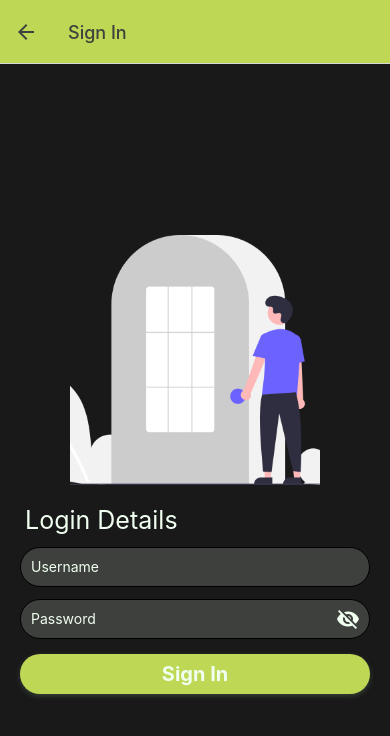
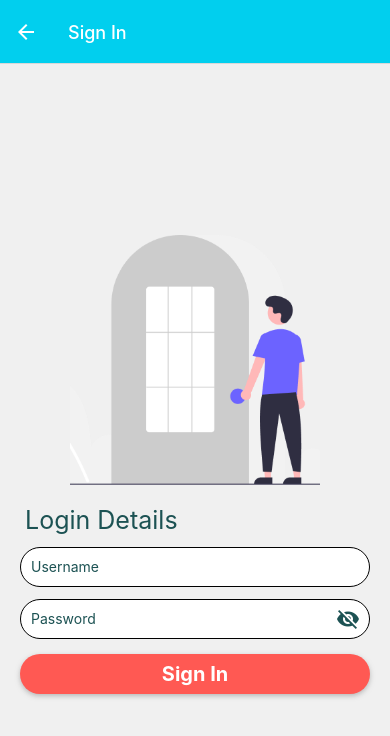
Before and after one commit to ysatynska/RunningApp, a React Native app: screen /login in a window 390 px wide. Shown: the top 736 px of the page. Built offline with nearby package versions, Linux system fonts and the light colour scheme.

Commit message:
Minor changes, revert to default theme

```diff
--- a/helperComponents/ThemeContext.js
+++ b/helperComponents/ThemeContext.js
@@ -13,7 +13,7 @@ export const useTheme = () => useContext(ThemeContext);
 // Define the ThemeProvider that will wrap all components using dynamic theme
 export const ThemeProvider = ({ children }) => {
     const { user } = useUser();
-    const [theme, setTheme] = useState(themes.dark); // Default theme
+    const [theme, setTheme] = useState(themes.default); // Default theme
 
     // Function to update theme when changed
     const toggleTheme = (themeName) => {
--- a/mainScreens/Settings.js
+++ b/mainScreens/Settings.js
@@ -79,7 +79,7 @@ export default function Settings ({ route, navigation }) {
 
     function changeFirstName () {
         if (firstName.length > 30 || firstName.length == 0) {
-            setError('Name must be beteween 1 and 30 characters.');
+            setError('First name must be beteween 1 and 30 characters.');
         } else {
             updateUser({...user, name: firstName});
             setSuccess(true);
@@ -134,7 +134,7 @@ export default function Settings ({ route, navigation }) {
                         <Text style={[sharedStyles.subscriptText, {width: 80, textAlign: 'left', fontWeight: 'bold'}]}>
                             Password
                         </Text>
-                        <InputFields.Password password={password} setPassword={setPassword} isPasswordVisible={isPasswordVisible} togglePasswordVisibility={togglePasswordVisibility} marginTop={0} width={130} height={35} iconTop={-8}/>
+                        <InputFields.Password password={password} setPassword={setPassword} isPasswordVisible={isPasswordVisible} togglePasswordVisibility={togglePasswordVisibility} marginTop={0} width={130} height={35} iconTop={-screenHeight/45}/>
                         <Button onPress={changePassword} title="Update" padding={8} marginTop={0} buttonText={[sharedStyles.subscriptText, {fontWeight: 'bold'}]}/>
                     </View>
 
```
